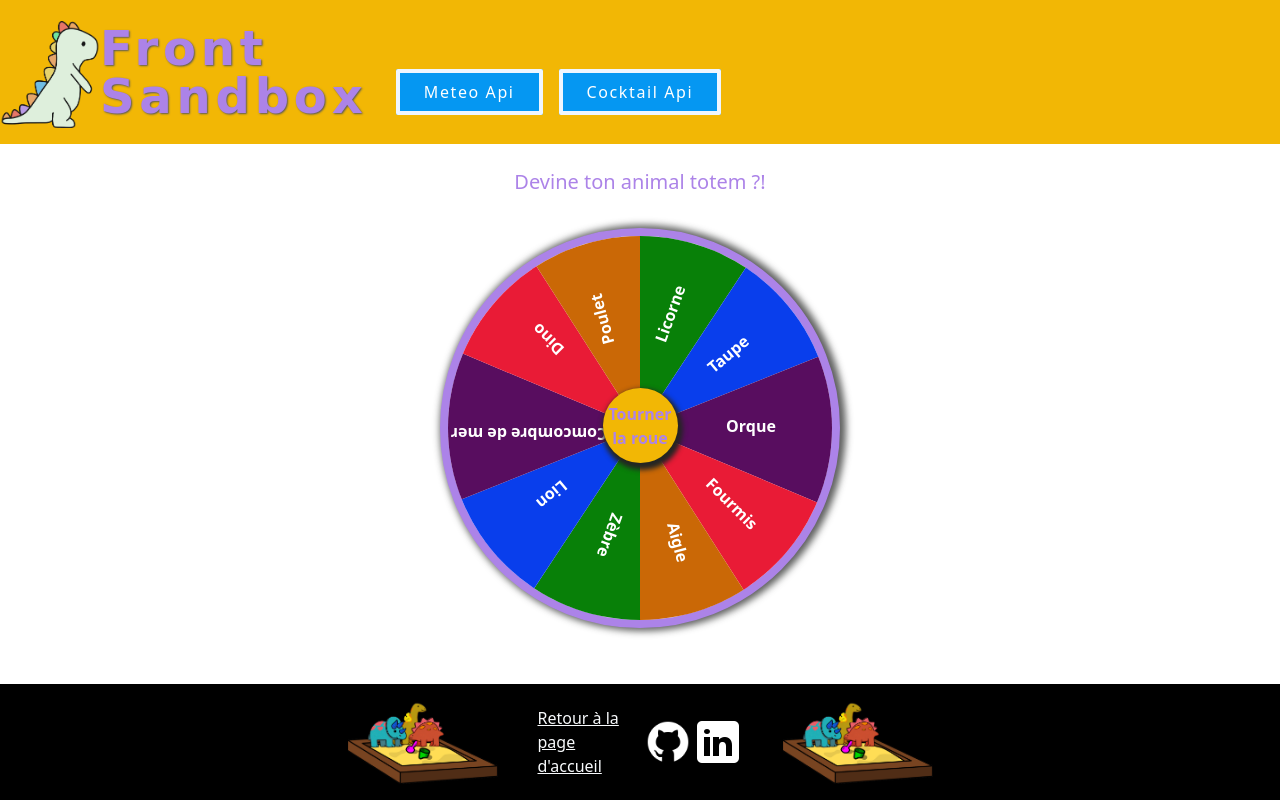
After one commit to adelinelucas/adelinelucas.github.io, a PHP site: page /wheel-animals/wheel-api.html in a window 1280 px wide. The commit adds this page. Run offline with PHP 8.4, Linux system fonts and the light colour scheme.

Commit message:
add wheel component

```diff
--- a/css/style.css
+++ b/css/style.css
@@ -508,6 +508,14 @@ video {
   position: fixed;
 }
 
+.absolute {
+  position: absolute;
+}
+
+.relative {
+  position: relative;
+}
+
 .bottom-0 {
   bottom: 0px;
 }
@@ -516,8 +524,36 @@ video {
   left: 0px;
 }
 
-.top-0 {
-  top: 0px;
+.top-\[236px\] {
+  top: 236px;
+}
+
+.bottom-2 {
+  bottom: 0.5rem;
+}
+
+.left-\[35\%\] {
+  left: 35%;
+}
+
+.bottom-2\/3 {
+  bottom: 66.666667%;
+}
+
+.left-\[20\%\] {
+  left: 20%;
+}
+
+.bottom-\[20\%\] {
+  bottom: 20%;
+}
+
+.bottom-\[50\%\] {
+  bottom: 50%;
+}
+
+.z-10 {
+  z-index: 10;
 }
 
 .m-2 {
@@ -538,12 +574,21 @@ video {
   margin-bottom: 1.25rem;
 }
 
+.my-4 {
+  margin-top: 1rem;
+  margin-bottom: 1rem;
+}
+
 .mb-2 {
   margin-bottom: 0.5rem;
 }
 
 .mr-2 {
   margin-right: 0.5rem;
+}
+
+.block {
+  display: block;
 }
 
 .flex {
@@ -554,13 +599,16 @@ video {
   height: auto;
 }
 
-.h-60 {
-  height: 15rem;
+.h-\[400px\] {
+  height: 400px;
 }
 
-.h-fit {
-  height: -moz-fit-content;
-  height: fit-content;
+.h-full {
+  height: 100%;
+}
+
+.h-\[75px\] {
+  height: 75px;
 }
 
 .w-full {
@@ -580,6 +628,28 @@ video {
   width: 83.333333%;
 }
 
+.w-\[400px\] {
+  width: 400px;
+}
+
+.w-\[75px\] {
+  width: 75px;
+}
+
+.rotate-90 {
+  --tw-rotate: 90deg;
+  transform: translate(var(--tw-translate-x), var(--tw-translate-y)) rotate(var(--tw-rotate)) skewX(var(--tw-skew-x)) skewY(var(--tw-skew-y)) scaleX(var(--tw-scale-x)) scaleY(var(--tw-scale-y));
+}
+
+.rotate-180 {
+  --tw-rotate: 180deg;
+  transform: translate(var(--tw-translate-x), var(--tw-translate-y)) rotate(var(--tw-rotate)) skewX(var(--tw-skew-x)) skewY(var(--tw-skew-y)) scaleX(var(--tw-scale-x)) scaleY(var(--tw-scale-y));
+}
+
+.transform {
+  transform: translate(var(--tw-translate-x), var(--tw-translate-y)) rotate(var(--tw-rotate)) skewX(var(--tw-skew-x)) skewY(var(--tw-skew-y)) scaleX(var(--tw-scale-x)) scaleY(var(--tw-scale-y));
+}
+
 .flex-row {
   flex-direction: row;
 }
@@ -590,10 +660,6 @@ video {
 
 .flex-wrap {
   flex-wrap: wrap;
-}
-
-.items-start {
-  align-items: flex-start;
 }
 
 .items-end {
@@ -608,16 +674,20 @@ video {
   justify-content: flex-start;
 }
 
-.justify-end {
-  justify-content: flex-end;
-}
-
 .justify-center {
   justify-content: center;
 }
 
 .justify-around {
   justify-content: space-around;
+}
+
+.overflow-hidden {
+  overflow: hidden;
+}
+
+.break-words {
+  overflow-wrap: break-word;
 }
 
 .rounded-sm {
@@ -628,12 +698,24 @@ video {
   border-radius: 0.375rem;
 }
 
+.rounded-full {
+  border-radius: 9999px;
+}
+
+.rounded {
+  border-radius: 0.25rem;
+}
+
 .border-4 {
   border-width: 4px;
 }
 
 .border-2 {
   border-width: 2px;
+}
+
+.border-8 {
+  border-width: 8px;
 }
 
 .border-blue-50 {
@@ -644,6 +726,11 @@ video {
 .border-slate-700 {
   --tw-border-opacity: 1;
   border-color: rgb(51 65 85 / var(--tw-border-opacity));
+}
+
+.border-pop-purple {
+  --tw-border-opacity: 1;
+  border-color: rgb(172 131 232 / var(--tw-border-opacity));
 }
 
 .bg-pop-yellow {
@@ -674,6 +761,16 @@ video {
 .bg-pop-green {
   --tw-bg-opacity: 1;
   background-color: rgb(9 166 3 / var(--tw-bg-opacity));
+}
+
+.bg-white {
+  --tw-bg-opacity: 1;
+  background-color: rgb(255 255 255 / var(--tw-bg-opacity));
+}
+
+.bg-pop-purple {
+  --tw-bg-opacity: 1;
+  background-color: rgb(172 131 232 / var(--tw-bg-opacity));
 }
 
 .p-2 {
@@ -723,8 +820,22 @@ video {
   padding-bottom: 0.75rem;
 }
 
+.px-1 {
+  padding-left: 0.25rem;
+  padding-right: 0.25rem;
+}
+
+.px-2 {
+  padding-left: 0.5rem;
+  padding-right: 0.5rem;
+}
+
 .pr-2 {
   padding-right: 0.5rem;
+}
+
+.pb-4 {
+  padding-bottom: 1rem;
 }
 
 .text-center {
@@ -760,6 +871,11 @@ video {
   line-height: 1rem;
 }
 
+.text-xl {
+  font-size: 1.25rem;
+  line-height: 1.75rem;
+}
+
 .font-black {
   font-weight: 900;
 }
@@ -770,6 +886,10 @@ video {
 
 .font-bold {
   font-weight: 700;
+}
+
+.font-normal {
+  font-weight: 400;
 }
 
 .italic {
@@ -809,8 +929,26 @@ video {
   color: rgb(9 166 3 / var(--tw-text-opacity));
 }
 
+.text-pop-yellow {
+  --tw-text-opacity: 1;
+  color: rgb(242 183 5 / var(--tw-text-opacity));
+}
+
+.text-pop-blue {
+  --tw-text-opacity: 1;
+  color: rgb(5 151 242 / var(--tw-text-opacity));
+}
+
 .underline {
   text-decoration-line: underline;
+}
+
+.transition {
+  transition-property: color, background-color, border-color, text-decoration-color, fill, stroke, opacity, box-shadow, transform, filter, -webkit-backdrop-filter;
+  transition-property: color, background-color, border-color, text-decoration-color, fill, stroke, opacity, box-shadow, transform, filter, backdrop-filter;
+  transition-property: color, background-color, border-color, text-decoration-color, fill, stroke, opacity, box-shadow, transform, filter, backdrop-filter, -webkit-backdrop-filter;
+  transition-timing-function: cubic-bezier(0.4, 0, 0.2, 1);
+  transition-duration: 150ms;
 }
 
 * {
--- a/index.html
+++ b/index.html
@@ -23,6 +23,9 @@
                 <li class="px-4">
                     <a href="./cocktail-api/cocktail-api.html" class="border-4 rounded-sm bg-pop-blue text-white py-2 px-6 border-blue-50 tracking-widest">Cocktail Api</a>
                 </li>
+                <li class="px-4">
+                    <a href="./wheel-animals/wheel-api.html" class="border-4 rounded-sm bg-pop-blue text-white py-2 px-6 border-blue-50 tracking-widest">Wheel App</a>
+                </li>
             </ul>
         </nav>
         <section class="flex justify-center items-center py-10">
--- a/tailwind.config.js
+++ b/tailwind.config.js
@@ -15,6 +15,9 @@ module.exports = {
       fontFamily: {
         caveat: ["Caveat", "cursive"],
       },
+      animation: {
+        'boxContainerAnimation': 'all ease-in-out 5s',
+      },
     },
   },
   plugins: [],
--- /dev/null
+++ b/wheel-animals/app.js
@@ -0,0 +1,98 @@
+window.addEventListener("DOMContentLoaded", (event) => {
+    const wheelSound = document.getElementById('wheel');
+    const applauseSound = document.getElementById('applause');
+    const box = document.getElementById('box')
+    const boxEl = document.getElementById('mainbox')
+    const startWheel = document.getElementById('startWheel')
+
+    startWheel.addEventListener('click', ()=>{
+        spin(wheelSound,box,boxEl, startWheel)
+    })
+  });
+
+const shuffle = (myArr) =>{
+    let randomIndex= Math.floor(Math.random() * myArr.length);
+    return [myArr[randomIndex]];
+}
+
+const getRandomTotemAnimal = () =>{
+    let licorneEl = shuffle([1890,2250,2610])
+    let taupeEl = shuffle([1850,2210,2570])
+    let orqueEl = shuffle([1770,2130,2490])
+    let fourmisEl = shuffle([1810,2170,2530])
+    let aigleEl = shuffle([1750,2210,2470])
+    let zebreEl = shuffle([1630,1990,2350])
+    let lionEl = shuffle([1570,1930,2290])
+    let concombreEl = shuffle([1210,1780,2670])
+    let dinoEl = shuffle([1570,1930,2290])
+    let pouletEl = shuffle([1570,1930,2290])
+
+    let rotation = shuffle([
+        licorneEl[0], taupeEl[0], orqueEl[0], fourmisEl[0], aigleEl[0],zebreEl[0], lionEl[0],concombreEl[0],dinoEl[0], pouletEl[0]
+    ])
+
+    if(licorneEl.includes(rotation[0])) selectItem = 'Licorne';
+    if(taupeEl.includes(rotation[0])) selectItem = 'Taupe';
+    if(orqueEl.includes(rotation[0])) selectItem = 'Orque';
+    if(fourmisEl.includes(rotation[0])) selectItem = 'Fourmis';
+    if(aigleEl.includes(rotation[0])) selectItem = 'Aigle';
+    if(zebreEl.includes(rotation[0])) selectItem = 'Zébre';
+    if(concombreEl.includes(rotation[0])) selectItem = 'Concombre des mers';
+    if(dinoEl.includes(rotation[0])) selectItem = 'Dinosaure';
+    if(pouletEl.includes(rotation[0])) selectItem = 'Poulet';
+    return [selectItem, rotation];
+}
+
+const spin = (wheelSound,box,boxEl, startWheel ) =>{
+    wheelSound.play();
+    let [selectItem] = getRandomTotemAnimal();
+    let rotation = getRandomTotemAnimal()[1][0];
+    box.style.setProperty('transition', 'all ease 5s');
+    box.style.transform = `rotate(${rotation}deg)`;
+
+    setTimeout(()=>{
+        wheelSound.pause();
+        displayResult(selectItem, boxEl);
+        const btnStartAgain = document.getElementById('startAgain');
+        startAgain(btnStartAgain, startWheel);
+        setTimeout(()=>{
+            box.style.setProperty('transition', 'initial');
+            box.style.transform = "rotate(90deg)";
+        },6000)
+    },4500)
+}
+
+const displayResult = (selectItem, boxEl) =>{
+    let maleAnimal ='aigle zébre concombre dinosaure poulet' ;
+    let animalTotemGenre = 'une ';
+    maleAnimal.split(' ').forEach(idx => {
+        if(idx === selectItem.toLowerCase()){
+            return animalTotemGenre = 'un '
+        }
+    });
+    let resultEl= document.createElement('div');
+    resultEl.classList.add('resultModale');
+    let resultContent = `
+        <aside class="w-full overflow-hidden flex-wrap py-4">
+            <h4 class="text-pop-yellow text-lg font-bold text-center break-words w-full flex-wrap pb-4">Résultats de votre test scientifique ! <span class="text-sm font-normal block">(oui oui)</span></h4>
+
+            <p class="w-full flex-wrap absolute bottom-[50%] left-[20%]">Votre animal totem est ${animalTotemGenre} <span class="font-bold text-pop-blue italic"> ${selectItem}</span></p>
+
+            <button id="startAgain" class="bg-pop-purple rounded py-3 px-2 font-bold absolute bottom-2 left-[35%] m-auto">Je relance le test</button>
+        </aside>
+    `
+    // <img src='' alt='illustration de l'animal totem' />
+
+    resultEl.innerHTML = resultContent;
+    boxEl.append(resultEl)
+}
+
+const startAgain = (btnStartAgain, startWheel) =>{
+    if(btnStartAgain){
+        btnStartAgain.addEventListener('click', ()=>{
+            const resultModal = document.querySelector('.resultModale');
+            resultModal.remove();
+            startWheel.click();
+        })
+    }
+}
--- /dev/null
+++ b/wheel-animals/style.css
@@ -0,0 +1,132 @@
+.box{
+    transform: rotate(90deg);
+    box-shadow: 0px -3px 7px 3px #242523ba;
+}
+
+span{
+    width:100%;
+    height: 100%;
+    display: inline-block;
+    position: absolute;
+}
+.span1{
+    clip-path: polygon(0 17%, 0 50%, 50% 50%);
+    background-color: rgb(8, 128, 8);
+}
+.span2{
+    clip-path: polygon(0 17%, 30% 0, 50% 50%);
+    background-color: rgb(9, 62, 236);
+}
+.span3{
+    clip-path: polygon(30% 0, 71% 0, 50% 50%);
+    background-color: rgb(88, 13, 95);
+}
+.span4{
+    clip-path: polygon(71% 0, 100% 18%, 50% 50%);
+    background-color: rgb(233, 27, 54);
+}
+.span5{
+    clip-path: polygon(100% 18%, 100% 50%, 50% 50%);
+    background-color: rgb(202, 104, 6);
+}
+/*Box 1*/
+
+.box1 .span1 h3{
+    position:absolute;
+    top:39%;
+    right: 72%;
+    transform: rotate(200deg);
+    text-align: center;
+}
+.box1 .span2 h3{
+    position:absolute;
+    top:24%;
+    right: 63%;
+    transform: rotate(-130deg);
+    text-align: center;
+}
+.box1 .span3 h3{
+    position:absolute;
+    top:18%;
+    right: 44%;
+    transform: rotate(-90deg);
+    text-align: center;
+}
+.box1 .span4 h3{
+    position:absolute;
+    top:23%;
+    right: 22%;
+    transform: rotate(-45deg);
+    text-align: center;
+}
+.box1 .span5 h3{
+    position:absolute;
+    top:37%;
+    right: 15%;
+    transform: rotate(-15deg);
+    text-align: center;
+}
+
+/*Box 2 */
+.box2 .span1 h3{
+    position:absolute;
+    top:39%;
+    right: 72%;
+    transform: rotate(200deg);
+    text-align: center;
+}
+.box2 .span2 h3{
+    position:absolute;
+    top:24%;
+    right: 63%;
+    transform: rotate(-130deg);
+    text-align: center;
+}
+.box2 .span3 h3{
+    position:absolute;
+    top:18%;
+    right: 31%;
+    transform: rotate(-90deg);
+    text-align: center;
+}
+.box2 .span4 h3{
+    position:absolute;
+    top:23%;
+    right: 22%;
+    transform: rotate(-45deg);
+    text-align: center;
+}
+.box2 .span5 h3{
+    position:absolute;
+    top:37%;
+    right: 15%;
+    transform: rotate(-15deg);
+    text-align: center;
+}
+/* Spin */
+.spin{
+    box-shadow: 2px 4px 5px 3px #242523
+}
+.spin:active{
+    width: 70px;
+    height: 70px;
+    font-size: 14px;
+}
+audio{
+    display: none;
+}
+
+/* Result modale */
+.resultModale {
+    position: absolute;
+    top:20%;
+    left: 30%;
+    background-color: white;
+    box-shadow: 2px 4px 5px 3px #242523;
+    width: 400px;
+    height: 300px;
+    flex-wrap: wrap;
+    z-index: 100;
+    display: flex;
+    justify-content: center;
+}
--- /dev/null
+++ b/wheel-animals/wheel-api.html
@@ -0,0 +1,66 @@
+<!DOCTYPE html>
+<html lang="en">
+<head>
+    <meta charset="UTF-8">
+    <meta name="viewport" content="width=device-width, initial-scale=1.0">
+    <link rel="stylesheet" href="../css/style.css">
+    <link rel="stylesheet" href="./style.css">
+    <link rel="icon" type="image/x-icon" href="../assets/favion.png">
+    <script src="./app.js" defer></script>
+    <title>Front Sandbox</title>
+</head>
+<body>
+    <header class="w-full bg-pop-yellow h-42 flex flex-row py-4 mb-2">
+        <article class="flex items-end ">
+            <img src="../assets/favion.png" alt="logo du site web" width="100px"/>
+            <p class="text-5xl text-pop-purple font-caveat tracking-widest text-shadow my-2 font-black">Front Sandbox</p>
+        </article>
+        <nav class="flex flex-row items-end py-4 w-full justify-start h-auto">
+             <ul class="flex flex-row">
+                 <li class="m-2">
+                    <a href="../meteo-api/meteo-api.html" class="border-4 rounded-sm bg-pop-blue text-white py-2 px-6 border-blue-50 tracking-widest">Meteo Api</a>
+                 </li>
+                 <li class="m-2">
+                    <a href="../cocktail-api/cocktail-api.html" class="border-4 rounded-sm bg-pop-blue text-white py-2 px-6 border-blue-50 tracking-widest">Cocktail Api</a>
+                 </li>
+             </ul>
+         </nav>
+     </header>
+    <main id="mainbox" class="mainbox flex justify-center items-center flex-col m-auto relative" >
+        <h2 class="text-xl text-pop-purple text-center py-4">Devine ton animal totem ?!</h2>
+        <div class="box w-[400px] h-[400px] m-auto rounded-full bg-white border-pop-purple border-8  boxContainerAnimation rotate-90 relative overflow-hidden my-4" id="box">
+            <div class="box1">
+                <span class="span1 text-white font-bold  "><h3 class="">Licorne</h3></span>
+                <span class="span2 text-white font-bold"><h3>Taupe</h3></span>
+                <span class="span3 text-white font-bold"><h3>Orque</h3></span>
+                <span class="span4 text-white font-bold"><h3>Fourmis</h3></span>
+                <span class="span5 text-white font-bold"><h3>Aigle</h3></span>
+            </div>
+            <div class="box2 rotate-180 w-full h-full">
+                <span class="span1 text-white font-bold"><h3>Zèbre</h3></span>
+                <span class="span2 text-white font-bold"><h3>Lion</h3></span>
+                <span class="span3 text-white font-bold"><h3>Comcombre de mer</h3></span>
+                <span class="span4 text-white font-bold"><h3>Dino</h3></span>
+                <span class="span5 text-white font-bold"><h3>Poulet</h3></span>
+            </div>
+        </div>
+        <button class="bg-pop-yellow text-pop-purple rounded-full py-2 px-1 w-[75px] font-bold h-[75px] absolute top-[236px] z-10 spin" id="startWheel">Tourner la roue</button>
+
+        <audio src="../assets/sounds/cheering-and-clapping-crowd-2-6029.mp3" controls="controls" id="applause" type="audion.mp3"></audio>
+        <audio src="../assets/sounds/bike-loop-103290.mp3" controls="controls" id="wheel" type="audion.mp3"></audio>
+
+
+    </main>
+    <footer class="w-full bg-black flex flex-row justify-center fixed bottom-0 left-0 py-4">
+        <img src="../assets/dinosandbox.png" alt="" width="150px"/>
+        <article class="flex flex-row items-center px-10 justify-around">
+            <a href="../index.html" class="text-slate-50 underline w-[105px]">Retour à la page d'accueil</a>
+            <a href="https://github.com/adelinelucas?tab=repositories" target="_blank"><img src="../assets/githubicon.png" alt="Lien vers le github de Adeline LUCAS" width="50px"/></a>
+            <a href="https://www.linkedin.com/in/adeline-lucas-web-dev/" target="_blank"><img src="../assets/linkedinicon.png" alt="Lien vers le LinkedIn de Adeline LUCAS" width="50px"/></a>
+        </article>
+
+        <img src="../assets/dinosandbox.png" alt="" width="150px" class="reverse"/>
+    </footer>
+
+</body>
+</html>
```
Also changed, not shown: 2 other files.
